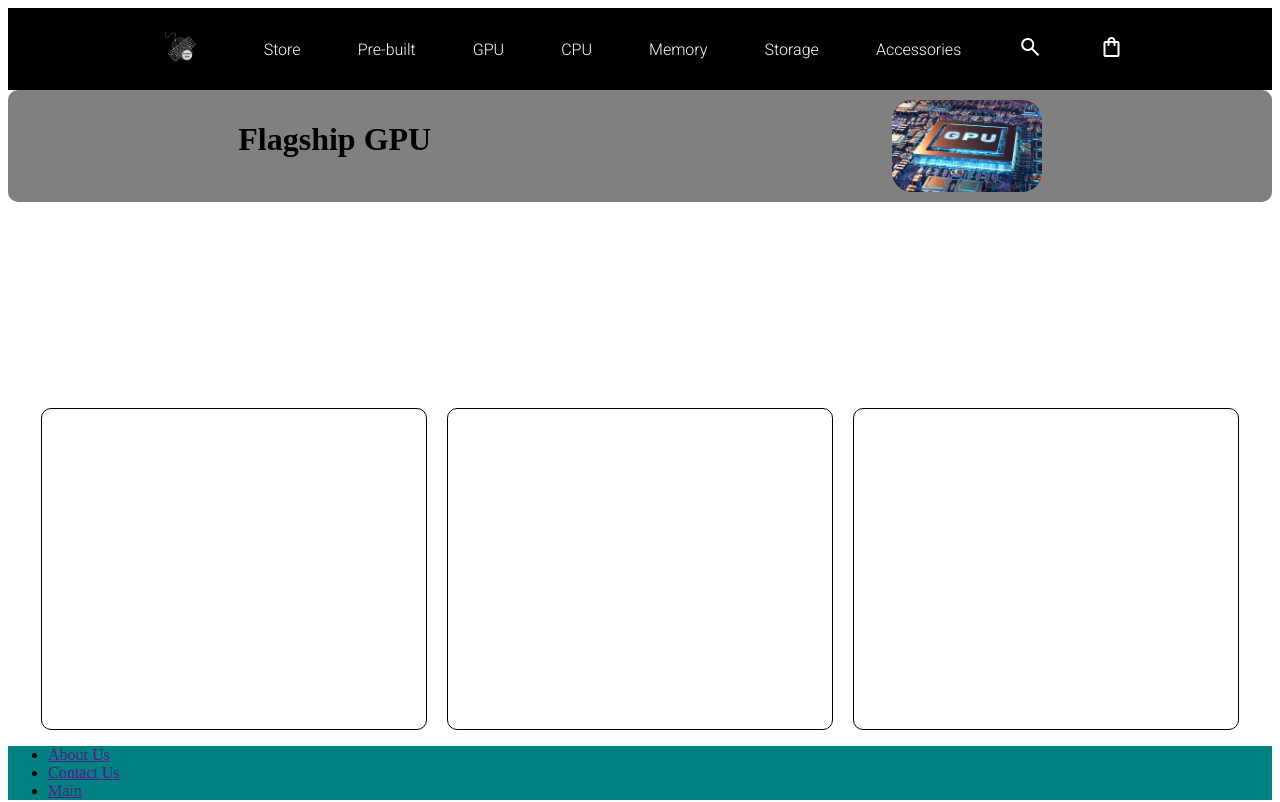
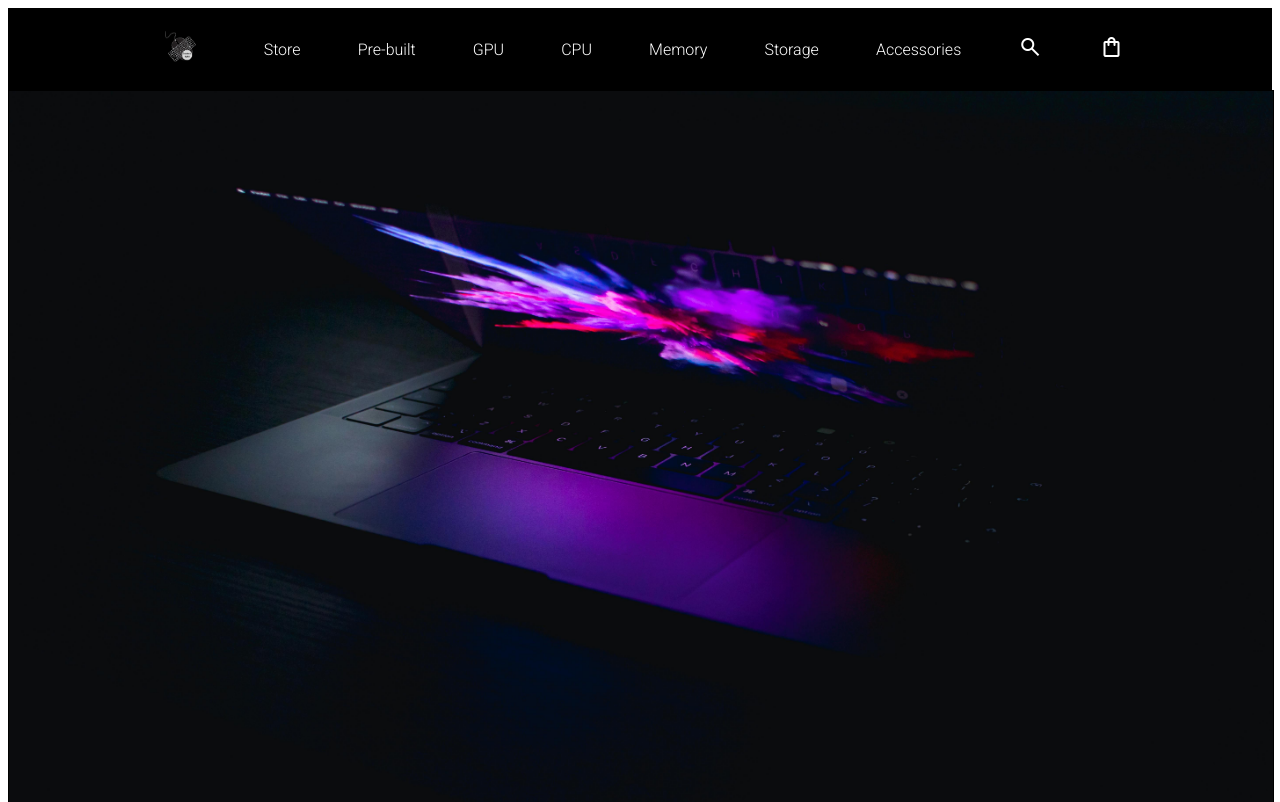
Before and after one commit to PyaesoneP/CSAD-mini-project, a plain HTML site: page index.html in a window 1280 px wide. Shown: the top 802 px of the page. Drawn offline with nearby package versions, Linux system fonts and the light colour scheme.

Commit message:
Add the hero images for the main page

```diff
--- a/index.css
+++ b/index.css
@@ -1,5 +1,4 @@
 body {
-  height: 100vh;
 }
 
 .roboto-light {
@@ -14,13 +13,10 @@ nav {
   align-items: center;
   background-color: black;
   color: white;
+  position: sticky;
 }
 
 main {
-  height: 80vh;
-  display: flex;
-  flex-direction: column;
-  justify-content: space-between;
 }
 
 #searchForm {
@@ -64,7 +60,7 @@ button {
 }
 
 footer {
-  background-color: teal;
+  background-color: black;
 }
 
 #topBrands {
@@ -79,3 +75,24 @@ footer {
   border: 1px solid black;
   border-radius: 10px;
 }
+
+.hero {
+  border: 1px solid black;
+  width: 100%;
+  aspect-ratio: 16/9;
+}
+#hero1 {
+  background-image: url(./styles/pexels-nickoloui-2473183.jpg);
+  background-position: center;
+  background-size: contain;
+}
+#hero2 {
+  background-image: url(./styles/pexels-marcellino-andrian-209361-671629.jpg);
+  background-position: center;
+  background-size: contain;
+}
+#hero3 {
+  background-image: url(./styles/pexels-xexusdesigner-777001.jpg);
+  background-position: center;
+  background-size: contain;
+}
--- a/index.html
+++ b/index.html
@@ -42,19 +42,9 @@
       </ul>
     </nav>
     <main>
-      <header>
-        <h1>Flagship GPU</h1>
-        <img
-          src="./styles/Largest-GPU-Companies-header-scaled-1.jpg"
-          alt=""
-          id="headerImg"
-        />
-      </header>
-      <section id="topBrands">
-        <div class="card"></div>
-        <div class="card"></div>
-        <div class="card"></div>
-      </section>
+      <section class="hero" id="hero1"></section>
+      <section class="hero" id="hero2"></section>
+      <section class="hero" id="hero3"></section>
     </main>
     <footer>
       <ul id="footerLinks">
```
Also changed, not shown: styles/pexels-marcellino-andrian-209361-671629.jpg (added), styles/pexels-nickoloui-2473183.jpg (added), styles/pexels-xexusdesigner-777001.jpg (added).
